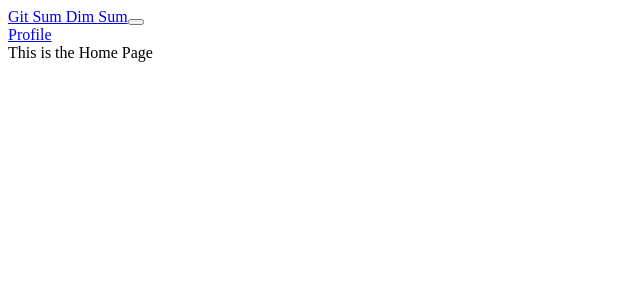
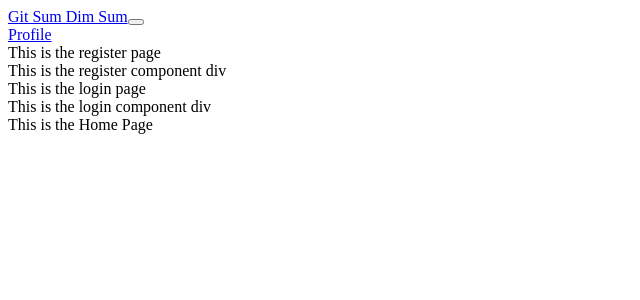
Before and after one commit to james-lyons/git-sum-dim-sum-react, a React (Create React App) app: page / in a window 1280 px wide. Shown: the top 300 px of the page, without its empty margins (0-640 px from the left). Built offline with nearby package versions, Linux system fonts and the light colour scheme; what redux-promise-middleware would draw is missing.

Commit message:
adds basic auth file structure

```diff
--- /dev/null
+++ b/src/components/Auth/Login/LoginComponent.js
@@ -0,0 +1,11 @@
+import React from 'react';
+
+const LoginComponent = (...props) => {
+    return (
+        <>
+            <div>This is the login component div</div>
+        </>
+    );
+};
+
+export default LoginComponent;
--- /dev/null
+++ b/src/components/Auth/Register/RegisterComponent.js
@@ -0,0 +1,11 @@
+import React from 'react';
+
+const RegisterComponent = (props) => {
+    return (
+        <>
+            <div>This is the register component div</div>
+        </>
+    );
+};
+
+export default RegisterComponent;
--- a/src/components/Layout/NavBar.js
+++ b/src/components/Layout/NavBar.js
@@ -1,5 +1,7 @@
 import React from 'react';
 import { Navbar, Nav, NavDropodown } from 'react-bootstrap';
+import Register from '../../containers/AuthContainer/Register';
+import Login from '../../containers/AuthContainer/Login'
 
 const NavBar = () => {
     return (
@@ -11,6 +13,10 @@ const NavBar = () => {
                     <Nav className='mr-auto'>
                         <Nav.Link href="/profile">Profile</Nav.Link>
                     </Nav>
+                    <Nav>
+                        <Register />
+                        <Login />
+                    </Nav>
                 </Navbar.Collapse>
             </Navbar>
         </>
--- /dev/null
+++ b/src/containers/AuthContainer/Login.js
@@ -0,0 +1,19 @@
+import React from 'react';
+import LoginComponent from '../../components/Auth/Login/LoginComponent';
+
+class Login extends React.Component {
+    state = {
+
+    };
+
+    render() {
+        return (
+            <>
+                <div>This is the login page</div>
+                <LoginComponent />
+            </>
+        );
+    };
+};
+
+export default Login;
--- /dev/null
+++ b/src/containers/AuthContainer/Register.js
@@ -0,0 +1,19 @@
+import React from 'react';
+import RegisterComponent from '../../components/Auth/Register/RegisterComponent';
+
+class Register extends React.Component {
+    state = {
+
+    };
+
+    render() {
+        return (
+            <>
+                <div>This is the register page</div>
+                <RegisterComponent />
+            </>
+        );
+    };
+};
+
+export default Register;
```
